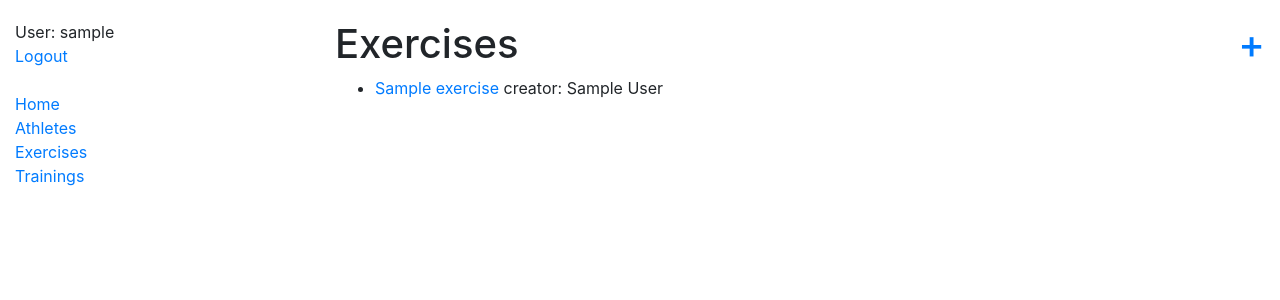
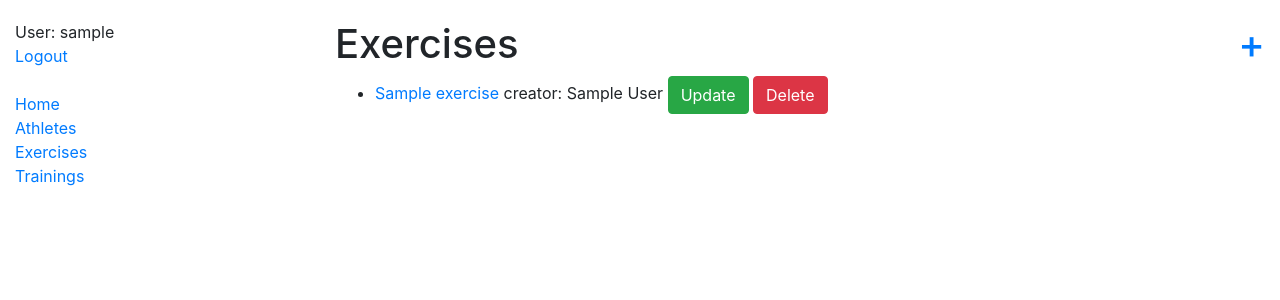
Before and after one commit to Polyakiv-Andrey/sports-training, a Django app: page /gym/exercise/ in a window 1280 px wide. Shown: the top 300 px of the page. Run offline with Django 4.2, Linux system fonts and the light colour scheme; a user stored in the database is signed in; tables that the repository leaves empty hold one stand-in row (values such as "Sample post").

Commit message:
added update and delte views for exercise and create appropriate button on exercise-list page for each exercise

```diff
--- a/gym/urls.py
+++ b/gym/urls.py
@@ -9,6 +9,8 @@ urlpatterns = [
     path("exercise/", ExerciseListView.as_view(), name="exercise-list"),
     path("exercise/<int:pk>/", ExerciseDetailView.as_view(), name="exercise-detail"),
     path("exercise/create/", ExerciseCreateView.as_view(), name="exercise-create"),
+    path("exercise/<int:pk>/update/", ExerciseUpdateView.as_view(), name="exercise-update"),
+    path("exercise/<int:pk>/delete/", ExerciseDeleteView.as_view(), name="exercise-delete"),
     path("training/", TrainingListView.as_view(), name="training-list"),
     path("training/<int:pk>/", TrainingDetailView.as_view(), name="training-detail"),
     path("training/create/", TrainingCreateView.as_view(), name="training-create"),
--- a/gym/views.py
+++ b/gym/views.py
@@ -44,7 +44,19 @@ class ExerciseDetailView(LoginRequiredMixin, generic.DetailView):
 class ExerciseCreateView(LoginRequiredMixin, generic.CreateView):
     model = Exercise
     fields = "__all__"
-    success_url = reverse_lazy("gym:athletes-list")
+    success_url = reverse_lazy("gym:exercise-list")
+
+
+class ExerciseUpdateView(LoginRequiredMixin, generic.UpdateView):
+    model = Exercise
+    fields = "__all__"
+    success_url = reverse_lazy("gym:exercise-list")
+
+
+class ExerciseDeleteView(LoginRequiredMixin, generic.DeleteView):
+    model = Exercise
+    template_name = "gym/exercise_delete_confirm.html"
+    success_url = reverse_lazy("gym:exercise-list")
 
 
 class TrainingListView(LoginRequiredMixin, generic.ListView):
--- a/templates/gym/exercise_form.html
+++ b/templates/gym/exercise_form.html
@@ -2,7 +2,7 @@
 {% load crispy_forms_filters %}
 
 {% block content %}
-  <h1>New exercise</h1>
+  <h1>{{ object|yesno:'Update,Create' }} exercise</h1>
   <form action="" method="post" novalidate>
   {% csrf_token %}
   {{ form|crispy }}
--- a/templates/gym/exercise_list.html
+++ b/templates/gym/exercise_list.html
@@ -8,7 +8,18 @@
   {% if exercise_list %}
     {% for exercise in exercise_list %}
       <ul>
-        <li><a href="{% url 'gym:exercise-detail' pk=exercise.id %}">{{ exercise.exercise_name }}</a> creator: {{ exercise.exercise_creator }}</li>
+        <li>
+          <a href="{% url 'gym:exercise-detail' pk=exercise.id %}">
+            {{ exercise.exercise_name }}
+          </a>
+          creator: {{ exercise.exercise_creator }}
+          <a class="btn btn-success" href="{% url 'gym:exercise-update' pk=exercise.id %}">
+            Update
+          </a>
+          <a class="btn btn-danger" href="{% url 'gym:exercise-delete' pk=exercise.id %}">
+            Delete
+          </a>
+        </li>
       </ul>
     {% endfor %}
   {% else %}
```
Also changed, not shown: templates/gym/exercise_delete_confirm.html (added, +10 -0 lines).
